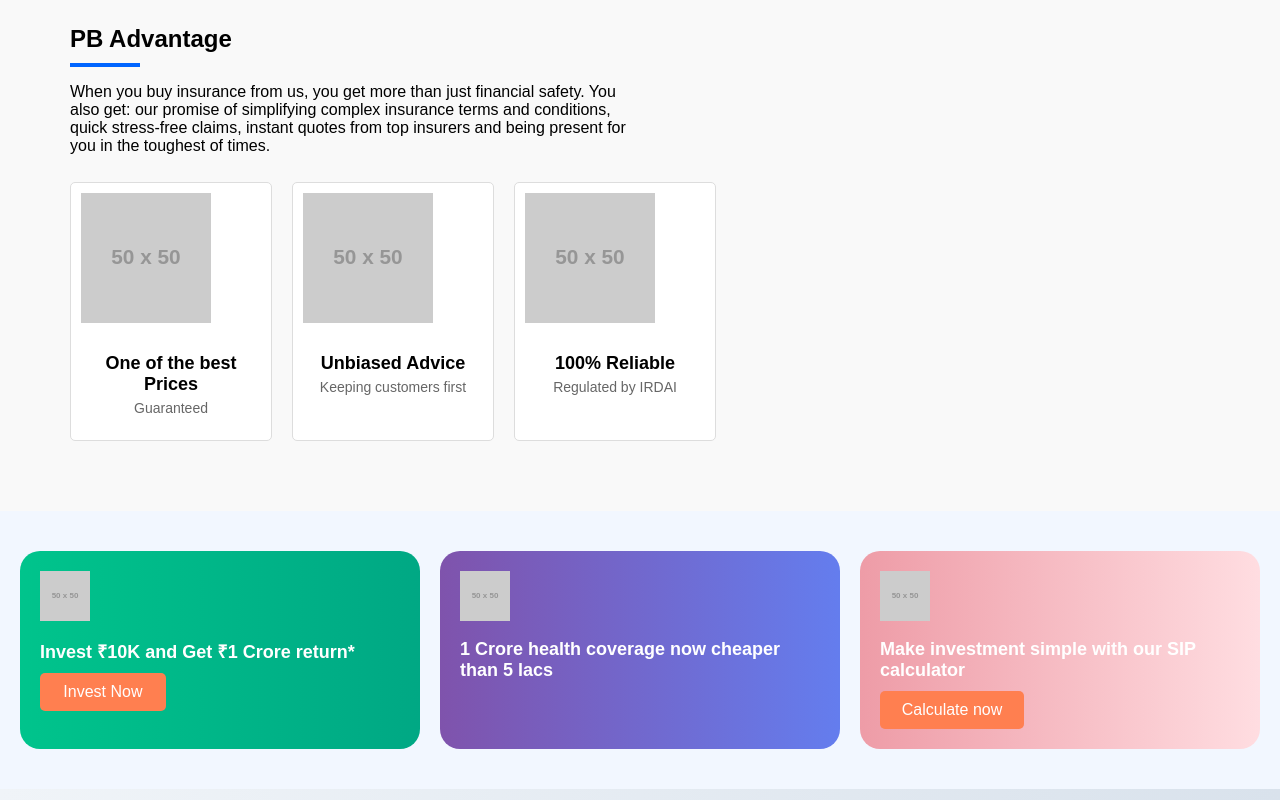
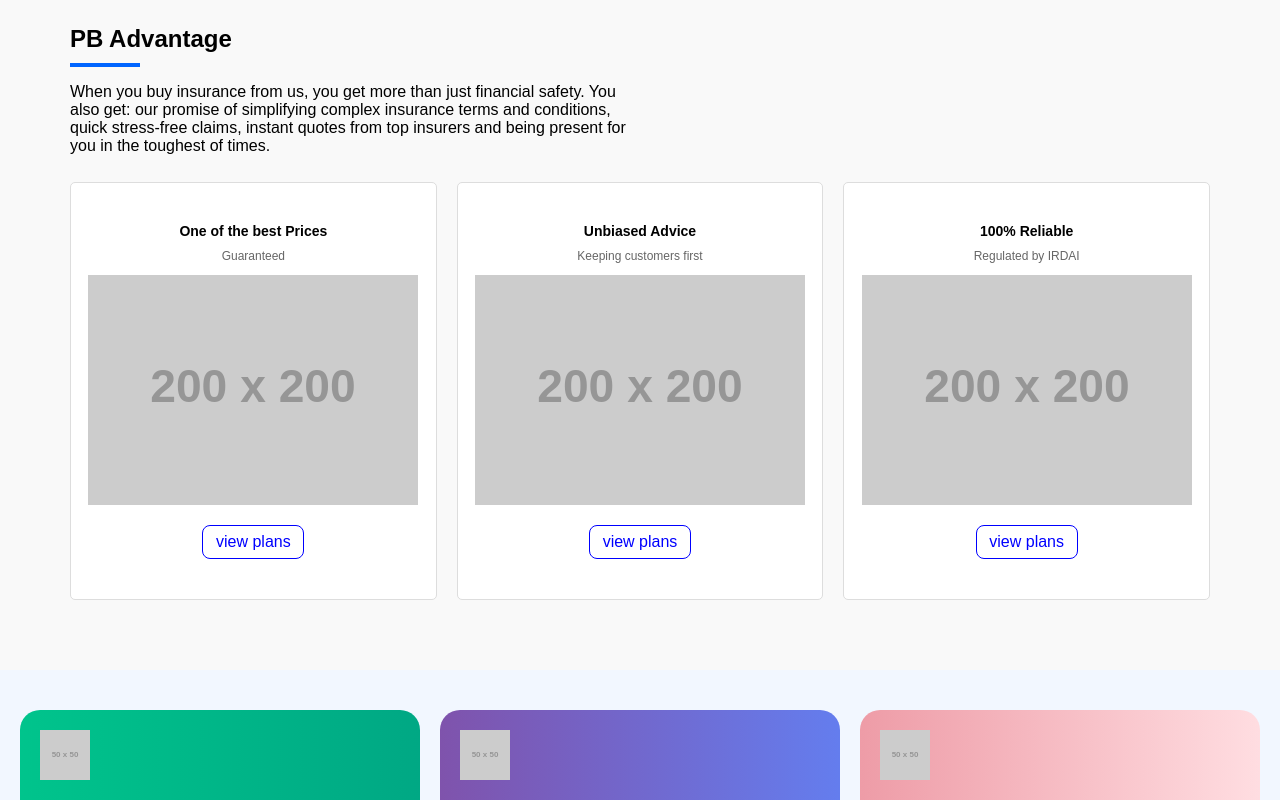
Before and after one commit to V-ishnuvarthan/Health-insurance, a plain HTML site: page index.html in a window 1280 px wide. Shown: the part 665-1465 px from the top of the page. Drawn offline with Linux system fonts and the light colour scheme; placeholder pictures from the web are drawn by us.

Commit message:
resources

```diff
--- a/index.html
+++ b/index.html
@@ -263,21 +263,24 @@
         <div class="pb-advantage__services">
           <!-- Element: service item -->
           <div class="pb-advantage__service-item">
-            <div class="pb-advantage__service-icon pb-advantage__service-icon--prices"></div>
             <h3 class="pb-advantage__service-title">One of the best Prices</h3>
             <p class="pb-advantage__service-description">Guaranteed</p>
+            <div class="pb-advantage__service-icon pb-advantage__service-icon--prices"></div>
+            <a href="#" class="pb-advantage__service-button">view plans</a>
           </div>
 
           <div class="pb-advantage__service-item">
-            <div class="pb-advantage__service-icon pb-advantage__service-icon--advice"></div>
             <h3 class="pb-advantage__service-title">Unbiased Advice</h3>
             <p class="pb-advantage__service-description">Keeping customers first</p>
+            <div class="pb-advantage__service-icon pb-advantage__service-icon--advice"></div>
+            <a href="#" class="pb-advantage__service-button">view plans</a>
           </div>
 
           <div class="pb-advantage__service-item">
-            <div class="pb-advantage__service-icon pb-advantage__service-icon--reliable"></div>
             <h3 class="pb-advantage__service-title">100% Reliable</h3>
             <p class="pb-advantage__service-description">Regulated by IRDAI</p>
+            <div class="pb-advantage__service-icon pb-advantage__service-icon--reliable"></div>
+            <a href="#" class="pb-advantage__service-button">view plans</a>
           </div>
 <!--
           <div class="pb-advantage__service-item">
--- a/styles.css
+++ b/styles.css
@@ -657,38 +657,56 @@
 .pb-advantage__service-item {
     flex: 1 1 calc(20% - 20px);
     min-height: 220px;
-    max-width: 180px;
+    max-width: 350px;
     background-color: #fff;
     padding: 10px;
     border: 1px solid #ddd;
     border-radius: 5px;
     text-align: center;
+    display: flex;
+    flex-direction: column;
+    align-items: center;
 }
 
 .pb-advantage__service-icon {
-    width: 130px;
-    height: 130px;
+    width: 330px;
+    height: 230px;
     margin-bottom: 10px;
     background-size: cover;
     background-position: center;
 }
 
 .pb-advantage__service-icon {
-    background-image: url('https://via.placeholder.com/50');
+    background-image: url('https://via.placeholder.com/200');
 }
 
 
 .pb-advantage__service-title {
-    font-size: 18px;
+    font-size: 14px;
     font-weight: bold;
     margin-bottom: 5px;
     margin-top: 30px;
 }
 
 .pb-advantage__service-description {
-    font-size: 14px;
+    font-size: 12px;
     color: #666;
     margin-top: 5px;
+}
+
+.pb-advantage__service-button {
+    text-decoration: none;
+    display: flex;
+    border: 1px solid blue;
+    background-color: #fff;
+    color: blue;
+    width: 100px;
+    height: 32px;
+    border-radius: 8px;
+    align-items: center;
+    justify-content: center;
+    margin: 10px 0 30px 0;
+
 }
 
 /* Card component*/
```
